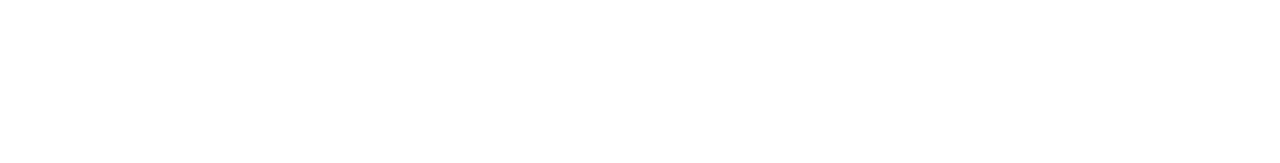
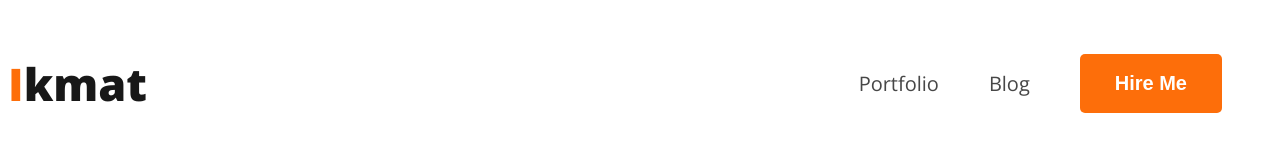
Before and after one commit to ikmat-rabib/web-dev-portfolio-, a plain HTML site: page index.html in a window 1280 px wide. Drawn offline with nearby package versions, Linux system fonts and the light colour scheme.

Commit message:
nav added

```diff
--- a/index.html
+++ b/index.html
@@ -4,10 +4,21 @@
     <meta charset="UTF-8">
     <meta name="viewport" content="width=device-width, initial-scale=1.0">
     <title>Web Dev Portfolio</title>
+    <link rel="preconnect" href="https://fonts.googleapis.com">
+<link rel="preconnect" href="https://fonts.gstatic.com" crossorigin>
+<link href="https://fonts.googleapis.com/css2?family=Open+Sans:wght@400;700;800&display=swap" rel="stylesheet">
+    <link rel="stylesheet" href="styles/main.css">
 </head>
 <body>
     <header>
-
+        <nav>
+            <h3 class="nav-title"><span class="text-span1">I</span>kmat </h3>
+            <ul>
+                <li><a href="">Portfolio</a></li>
+                <li><a href="">Blog</a></li>
+                <li><button class="btn-nav">Hire Me</button></li>
+            </ul>
+        </nav>
     </header>
     <main>
 
--- /dev/null
+++ b/styles/main.css
@@ -0,0 +1,54 @@
+/* common shared styles */
+body {
+    font-family: 'Open Sans', sans-serif;
+}
+
+.text-span1 {
+    color: #FD6E0A;
+}
+
+/* nav styles */
+nav {
+    display: flex;
+    justify-content: space-between;
+    align-items: center;
+}
+
+/* nav title style */
+.nav-title {
+    color: #181818;
+    font-size: 45px;
+    font-weight: 800;
+}
+
+
+nav>ul {
+    display: flex;
+    align-items: center;
+}
+
+nav li {
+    list-style: none;
+    margin-right: 50px;
+}
+
+nav a {
+    text-decoration: none;
+    color: #474747;
+    font-family: Open Sans;
+    font-size: 20px;
+    font-style: normal;
+    font-weight: 400;
+    line-height: normal;
+}
+
+.btn-nav {
+    border-radius: 5px;
+    background: #FD6E0A;
+    border: 0;
+    color: white;
+    font-size: 20px;
+    font-style: normal;
+    font-weight: 700;
+    padding: 18px 35px;
+}
```
